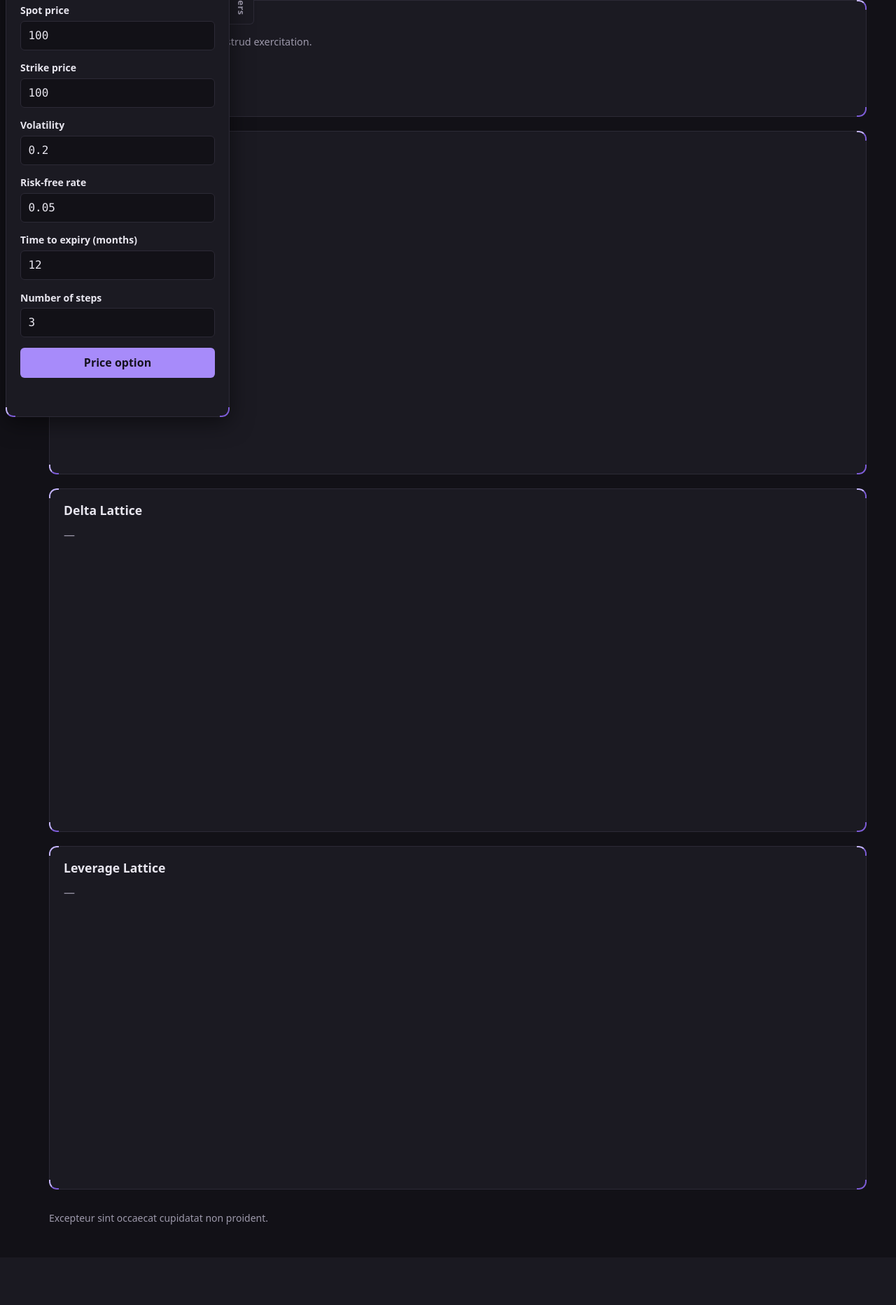
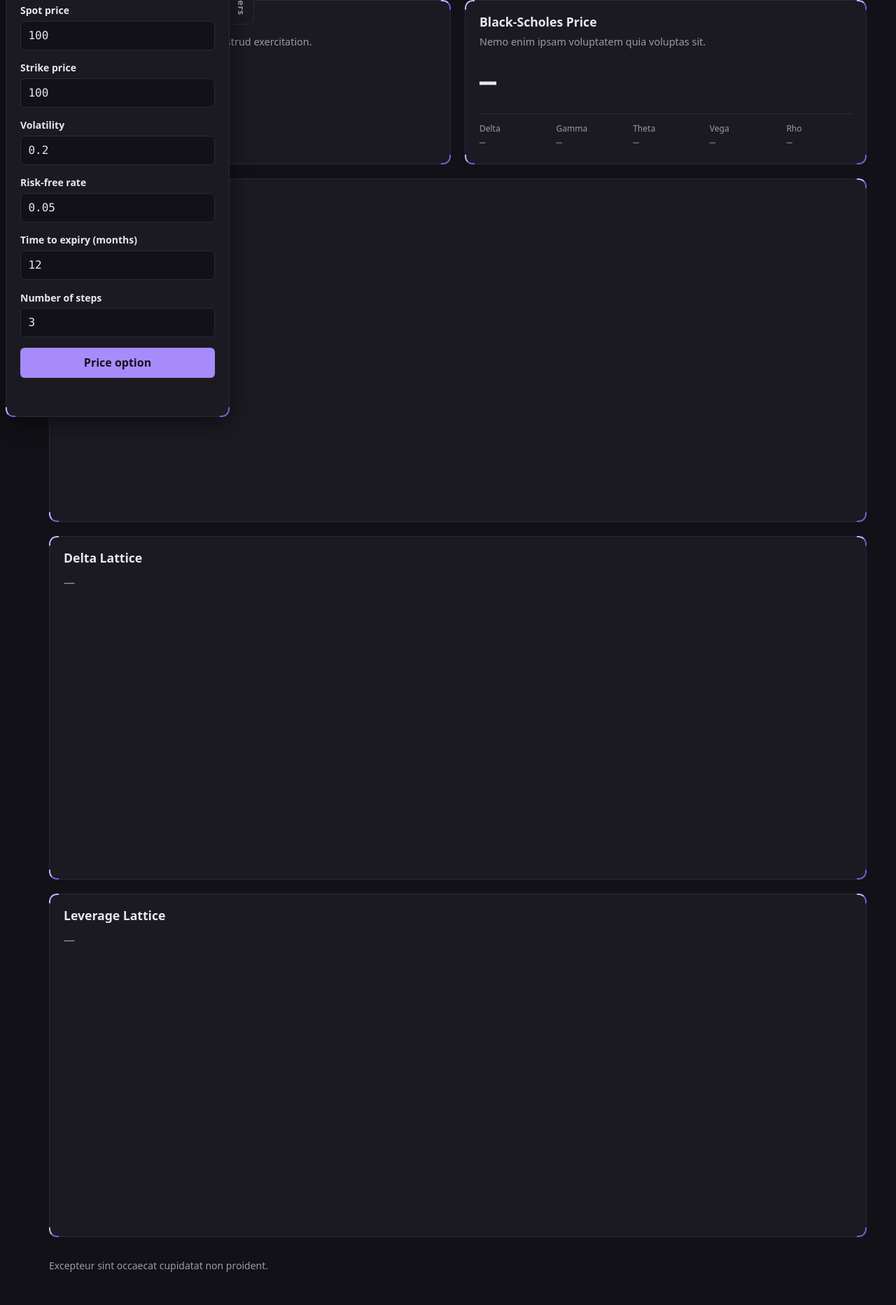
Before and after one commit to hilldean09/binomial_options_pricing, a Flask app: page / in a window 1280 px wide. Shown: the part 120-1985 px from the top of the page at 70% size. Before the commit the page ends 1870 px from the top, so only its background shows below. Run offline with Flask 3, Linux system fonts and the light colour scheme; some libraries are stand-ins or nearby versions.

Commit message:
Add Black-Scholes price and greeks card
Sits beside the CRR price card, which is now labelled as such, with
the greeks in small muted type below the price. Only an empty price is
flagged in the status line; greeks show their own value in place.

Co-Authored-By: Claude Opus 5.5 <noreply@anthropic.com>

```diff
--- a/static/css/style.css
+++ b/static/css/style.css
@@ -322,11 +322,47 @@ h1, h2, h3 {
 
 /* Price */
 
+.price-row {
+    display: grid;
+    gap: var(--gap);
+    grid-template-columns: repeat(2, minmax(0, 1fr));
+}
+
+@media (max-width: 760px) {
+    .price-row {
+        grid-template-columns: minmax(0, 1fr);
+    }
+}
+
 .price-value {
     display: block;
     font-family: var(--mono);
     font-size: 2.5rem;
     font-weight: 700;
+    font-variant-numeric: tabular-nums;
+}
+
+/* Greeks: deliberately quieter than the price above them */
+
+.greeks {
+    display: grid;
+    grid-template-columns: repeat(auto-fit, minmax(4.5rem, 1fr));
+    gap: 0.5rem 1rem;
+    margin: 1rem 0 0;
+    padding-top: 0.75rem;
+    border-top: 1px solid var(--border);
+}
+
+.greek dt {
+    color: var(--text-muted);
+    font-size: 0.75rem;
+}
+
+.greek dd {
+    margin: 0;
+    color: var(--text-muted);
+    font-family: var(--mono);
+    font-size: 0.875rem;
     font-variant-numeric: tabular-nums;
 }
 
--- a/static/js/main.js
+++ b/static/js/main.js
@@ -1,5 +1,5 @@
 // Dashboard: collects model parameters, posts them to /api/price,
-// and renders the returned option price and lattice figures.
+// and renders the returned prices, greeks and lattice figures.
 
 (function () {
     "use strict";
@@ -17,6 +17,15 @@
     const submitButton = document.getElementById("submit-button");
     const status = document.getElementById("form-status");
     const priceOutput = document.getElementById("option-price");
+    const blackScholesPriceOutput = document.getElementById("black-scholes-price");
+
+    const greekOutputs = {
+        delta: document.getElementById("greek-delta"),
+        gamma: document.getElementById("greek-gamma"),
+        theta: document.getElementById("greek-theta"),
+        vega: document.getElementById("greek-vega"),
+        rho: document.getElementById("greek-rho"),
+    };
 
     const figureOutputs = {
         price: document.getElementById("figure-price"),
@@ -86,7 +95,7 @@
     // the server are shown explicitly rather than looking like no update.
     const MISSING_TEXT = "(not in response)";
 
-    function formatPrice(value) {
+    function formatValue(value) {
         if (value === undefined) {
             return MISSING_TEXT;
         }
@@ -101,9 +110,21 @@
         const empty = [];
         const price = result.binomial_option_price;
 
-        priceOutput.textContent = formatPrice(price);
+        priceOutput.textContent = formatValue(price);
         if (price === null || price === undefined) {
             empty.push("binomial_option_price");
+        }
+
+        const blackScholes = result.black_scholes || {};
+        blackScholesPriceOutput.textContent = formatValue(blackScholes.price);
+        if (blackScholes.price === null || blackScholes.price === undefined) {
+            empty.push("black_scholes.price");
+        }
+
+        // Greeks show their own value in place, so an empty one isn't flagged.
+        const greeks = blackScholes.greeks || {};
+        for (const [key, element] of Object.entries(greekOutputs)) {
+            element.textContent = formatValue(greeks[key]);
         }
 
         const figures = (result.figures && result.figures.lattices) || {};
--- a/templates/index.html
+++ b/templates/index.html
@@ -103,12 +103,44 @@
     </div>
 
     <main class="dashboard">
-        <!-- Option price -->
-        <section class="tile" aria-labelledby="price-heading">
-            <h2 id="price-heading">Option Price</h2>
-            <p class="tile-text">Ut enim ad minim veniam, quis nostrud exercitation.</p>
-            <output id="option-price" class="price-value" for="pricing-form">—</output>
-        </section>
+        <div class="price-row">
+            <!-- CRR option price -->
+            <section class="tile" aria-labelledby="price-heading">
+                <h2 id="price-heading">CRR Option Price</h2>
+                <p class="tile-text">Ut enim ad minim veniam, quis nostrud exercitation.</p>
+                <output id="option-price" class="price-value" for="pricing-form">—</output>
+            </section>
+
+            <!-- Black-Scholes price and greeks -->
+            <section class="tile" aria-labelledby="black-scholes-heading">
+                <h2 id="black-scholes-heading">Black-Scholes Price</h2>
+                <p class="tile-text">Nemo enim ipsam voluptatem quia voluptas sit.</p>
+                <output id="black-scholes-price" class="price-value" for="pricing-form">—</output>
+
+                <dl class="greeks">
+                    <div class="greek">
+                        <dt>Delta</dt>
+                        <dd id="greek-delta">—</dd>
+                    </div>
+                    <div class="greek">
+                        <dt>Gamma</dt>
+                        <dd id="greek-gamma">—</dd>
+                    </div>
+                    <div class="greek">
+                        <dt>Theta</dt>
+                        <dd id="greek-theta">—</dd>
+                    </div>
+                    <div class="greek">
+                        <dt>Vega</dt>
+                        <dd id="greek-vega">—</dd>
+                    </div>
+                    <div class="greek">
+                        <dt>Rho</dt>
+                        <dd id="greek-rho">—</dd>
+                    </div>
+                </dl>
+            </section>
+        </div>
 
         <!-- Lattice figures -->
         <section class="tile" aria-labelledby="figure-price-heading">
```
